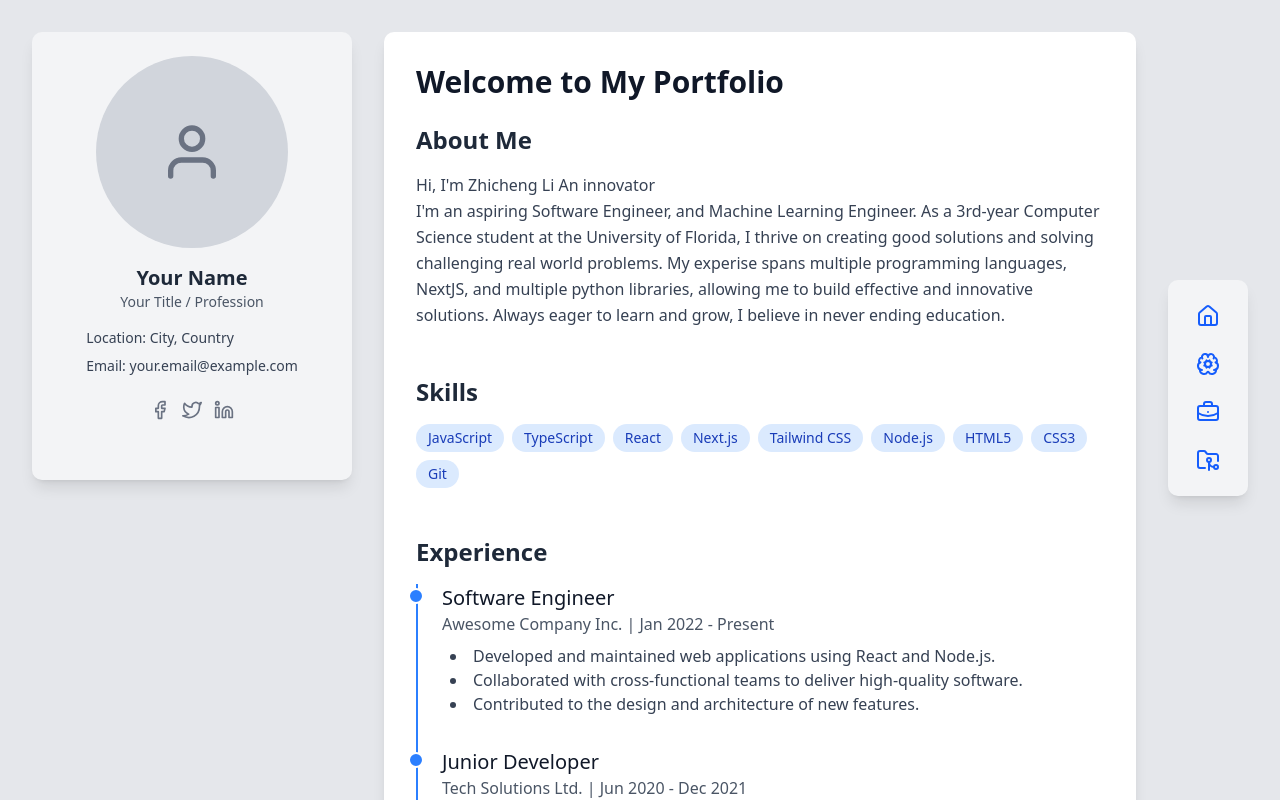
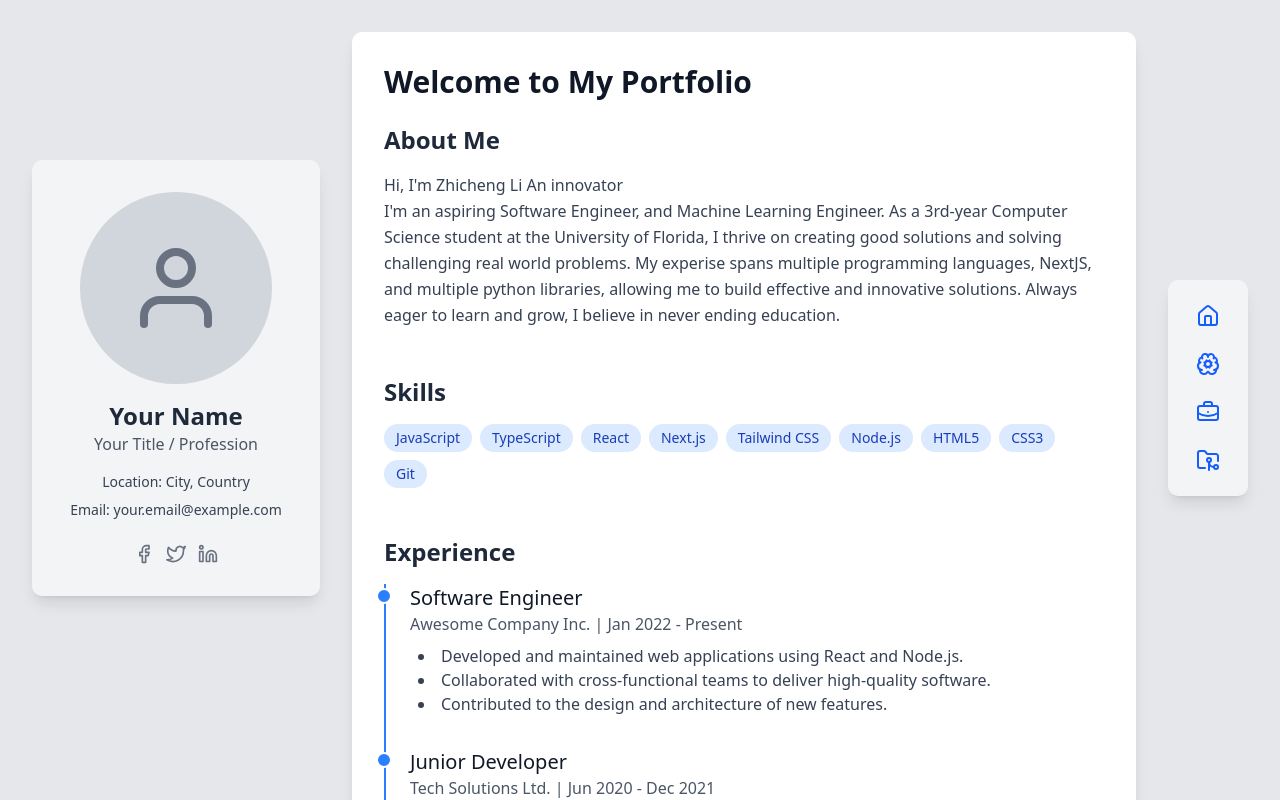
Before and after one commit to zbanks23/Portfolio, a Next.js app in the folder my-portfolio/: page / in a window 1280 px wide. Shown: the top 800 px of the page. Built offline with nearby package versions, Linux system fonts and the light colour scheme.

Commit message:
added small tweaks to the positioning of the profilecard to be more responsive with different window sizes

```diff
--- a/my-portfolio/src/app/page.tsx
+++ b/my-portfolio/src/app/page.tsx
@@ -238,7 +238,7 @@ const PortfolioPage: React.FC = () => {
           However, for a profile card, allowing its natural height or a max-height might be better.
           Here, `self-start` ensures it doesn't stretch if the main content is taller.
       */}
-      <aside className="w-full h-full md:w-63 md:h-90 lg:w-70 lg:h-98 xl:w-80 xl:h-112 md:sticky top-4 md:top-6 lg:top-8 order-first">
+      <aside className="w-full h-full md:w-63 md:h-98 lg:w-72 lg:h-112 md:sticky top-16 md:top-32 lg:top-40 order-first">
         <ProfileCard />
       </aside>
 
--- a/my-portfolio/src/components/ProfileCard.tsx
+++ b/my-portfolio/src/components/ProfileCard.tsx
@@ -2,36 +2,35 @@ import React from "react";
 
 const ProfileCard: React.FC = () => {
   return (
-    <div className="bg-gray-100 dark:bg-gray-800 p-4 sm:p-6 rounded-lg shadow-lg h-full">
+    <div className="bg-gray-100 dark:bg-gray-800 p-2 sm:p-4 md:p-8 rounded-lg shadow-lg">
       <div className="flex flex-col items-center">
         {/* Placeholder for an avatar */}
-        <div className="w-32 h-32 sm:w-40 sm:h-40 md:w-48 md:h-48 bg-gray-300 dark:bg-gray-700 rounded-full mb-4 flex items-center justify-center">
+        <div className="w-24 h-24 sm:w-32 sm:h-32 md:w-40 md:h-40 lg:w-48 lg:h-48 bg-gray-300 dark:bg-gray-700 rounded-full mb-4 flex items-center justify-center">
           <svg
             xmlns="http://www.w3.org/2000/svg"
-            width="64"
-            height="64"
             viewBox="0 0 24 24"
             fill="none"
             stroke="currentColor"
             strokeWidth="2"
             strokeLinecap="round"
             strokeLinejoin="round"
-            className="text-gray-500 dark:text-gray-400"
+            className="w-1/2 h-1/2 text-gray-500 dark:text-gray-400"
           >
             <path d="M20 21v-2a4 4 0 0 0-4-4H8a4 4 0 0 0-4 4v2"></path>
             <circle cx="12" cy="7" r="4"></circle>
           </svg>
         </div>
-        <h2 className="text-xl font-semibold text-gray-800 dark:text-white">
+        <h2 className="text-lg sm:text-xl md:text-2xl font-semibold text-gray-800 dark:text-white text-center">
           Your Name
         </h2>
-        <p className="text-gray-600 dark:text-gray-400 text-sm">
+        <p className="text-gray-600 dark:text-gray-400 text-sm sm:text-base text-center">
           Your Title / Profession
         </p>
-        <div className="mt-4 space-y-2 text-sm text-gray-700 dark:text-gray-300">
+        <div className="mt-4 space-y-2 text-xs sm:text-sm text-gray-700 dark:text-gray-300 text-center">
           <p>Location: City, Country</p>
           <p>Email: your.email@example.com</p>
         </div>
+
         {/* Social Media Icons Placeholder */}
         <div className="flex space-x-3 mt-6">
           <a
```
